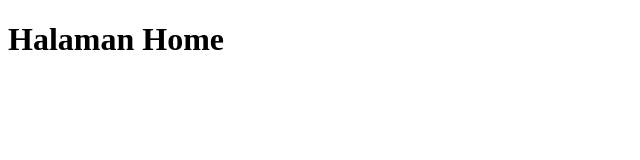
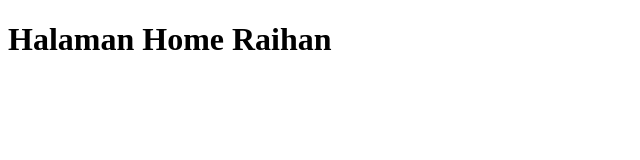
Before and after one commit to raihan-muhammad/contoh-deploy-ke-vercel, a plain HTML site: page index.html in a window 1280 px wide. Shown: the whole page, without its empty margins (0-640 px from the left). Drawn offline with Linux system fonts and the light colour scheme.

Commit message:
ubah title di halaman home

```diff
--- a/index.html
+++ b/index.html
@@ -6,6 +6,6 @@
     <title>Contoh Deploy ke vercel</title>
   </head>
   <body>
-    <h1>Halaman Home</h1>
+    <h1>Halaman Home Raihan</h1>
   </body>
 </html>
```
